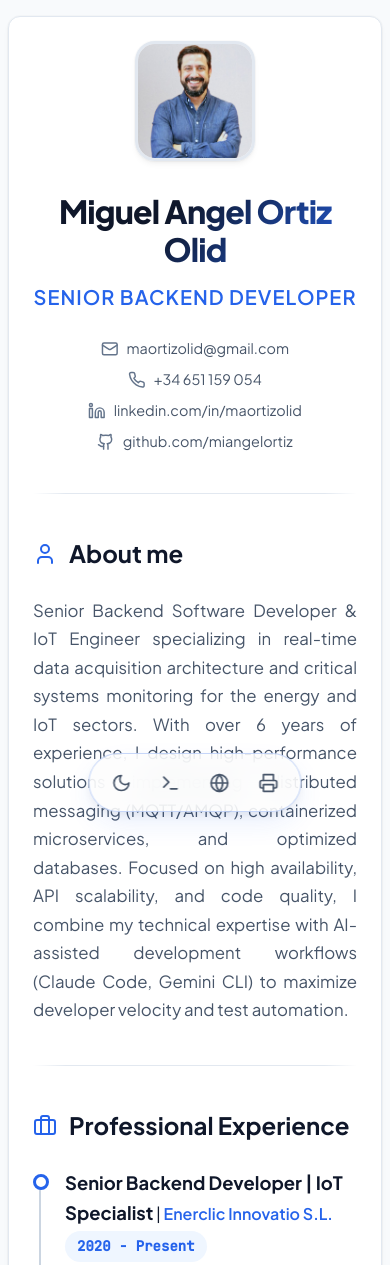
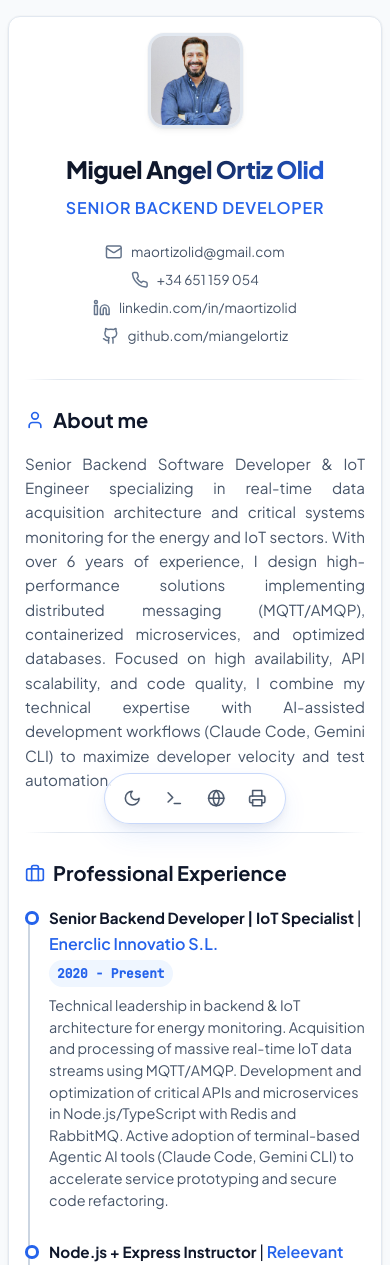
Before and after one commit to miangelortiz/portfolio, a website: page index.html in a window 390 px wide. Shown: the top 1265 px of the page. Drawn offline with Linux system fonts and the light colour scheme.

Commit message:
style: mejorar diseño responsive en móviles y corregir colisión del dock flotante con el footer

```diff
--- a/assets/css/style.css
+++ b/assets/css/style.css
@@ -635,40 +635,91 @@ footer {
    ---------------------------------------------------- */
 @media (max-width: 768px) {
     body {
-        padding: 1rem 0.5rem;
+        padding: 1.25rem 0.75rem 6.5rem 0.75rem; /* Evita colisión con el dock flotante al hacer scroll completo */
     }
 
     .cv-container {
-        padding: 1.5rem;
-        border-radius: 12px;
+        padding: 1.25rem;
+        border-radius: 14px;
     }
 
     header {
         flex-direction: column-reverse;
         text-align: center;
-        gap: 1.5rem;
+        gap: 1.25rem;
+        margin-bottom: 2rem;
     }
 
     .avatar {
-        width: 120px;
-        height: 120px;
-        border-radius: 20px;
+        width: 110px;
+        height: 110px;
+        border-radius: 18px;
     }
 
     .header-info h1 {
-        font-size: 2rem;
+        font-size: 1.75rem;
+        letter-spacing: -0.02em;
+    }
+
+    .header-info h2 {
+        font-size: 1.1rem;
+        margin-bottom: 1.25rem;
     }
 
     .contact-grid {
         grid-template-columns: 1fr;
         justify-items: center;
-        gap: 0.5rem;
+        gap: 0.4rem;
         max-width: 100%;
     }
 
     .contact-item {
         justify-content: center;
         width: 100%;
+        font-size: 0.85rem;
+    }
+
+    .divider {
+        margin: 1.5rem 0;
+    }
+
+    .section-title {
+        font-size: 1.25rem;
+        margin-bottom: 1rem;
+        gap: 0.5rem;
+    }
+
+    .section-title svg {
+        width: 1.25rem;
+        height: 1.25rem;
+    }
+
+    .profile-desc {
+        font-size: 0.95rem;
+        line-height: 1.6;
+    }
+
+    .timeline {
+        padding-left: 1.5rem;
+    }
+
+    .timeline::before {
+        left: 0.175rem;
+    }
+
+    .timeline-marker {
+        left: -1.5rem;
+        top: 0.375rem;
+        width: 0.85rem;
+        height: 0.85rem;
+    }
+
+    .timeline-item {
+        margin-bottom: 1.75rem;
+    }
+
+    .timeline-item:hover {
+        transform: translateX(3px);
     }
 
     .timeline-header {
@@ -677,11 +728,120 @@ footer {
         gap: 0.25rem;
     }
 
+    .timeline-role {
+        font-size: 1.05rem;
+    }
+
     .timeline-date {
         align-self: flex-start;
+        font-size: 0.8rem;
+        padding: 0.2rem 0.5rem;
     }
 
-    /* El menú de utilidades fijo no requiere ajustes en media queries */
+    .timeline-content {
+        font-size: 0.9rem;
+        line-height: 1.5;
+    }
+
+    .tech-card {
+        padding: 1.25rem;
+    }
+
+    .tech-card h3 {
+        font-size: 0.85rem;
+        margin-bottom: 1rem;
+        padding-bottom: 0.5rem;
+    }
+
+    .badge {
+        font-size: 0.8rem;
+        padding: 0.35rem 0.65rem;
+    }
+
+    .badge svg {
+        width: 0.85rem;
+        height: 0.85rem;
+    }
+
+    .skills-list {
+        grid-template-columns: repeat(auto-fill, minmax(130px, 1fr));
+        gap: 0.75rem;
+    }
+
+    .skill-pill {
+        padding: 0.5rem 0.75rem;
+        font-size: 0.85rem;
+        gap: 0.4rem;
+    }
+
+    .skill-pill svg {
+        width: 0.95rem;
+        height: 0.95rem;
+    }
+
+    footer {
+        margin-top: 2rem;
+    }
+
+    /* Ajustes compactos para el menú de utilidades fijo (dock) en móviles */
+    .controls {
+        bottom: 1.25rem;
+        padding: 0.4rem 0.6rem;
+        gap: 0.35rem;
+    }
+
+    .btn-icon {
+        padding: 0.55rem;
+    }
+
+    .btn-icon svg {
+        width: 1.15rem;
+        height: 1.15rem;
+    }
+}
+
+/* Ajustes específicos para móviles ultra-pequeños / pantallas estrechas (Redmi Note 10 Pro en modo vertical, etc.) */
+@media (max-width: 480px) {
+    body {
+        padding: 1rem 0.5rem 6.5rem 0.5rem;
+    }
+
+    .cv-container {
+        padding: 1rem;
+        border-radius: 12px;
+    }
+
+    .avatar {
+        width: 95px;
+        height: 95px;
+        border-radius: 16px;
+    }
+
+    .header-info h1 {
+        font-size: 1.5rem;
+    }
+
+    .header-info h2 {
+        font-size: 1rem;
+    }
+
+    .timeline-role {
+        font-size: 0.95rem;
+    }
+
+    .terminal-window {
+        height: 85vh;
+        max-height: 85vh;
+    }
+
+    .terminal-body {
+        font-size: 0.8rem;
+        padding: 0.75rem;
+    }
+
+    .terminal-input {
+        font-size: 0.8rem;
+    }
 }
 
 @media print {
```
